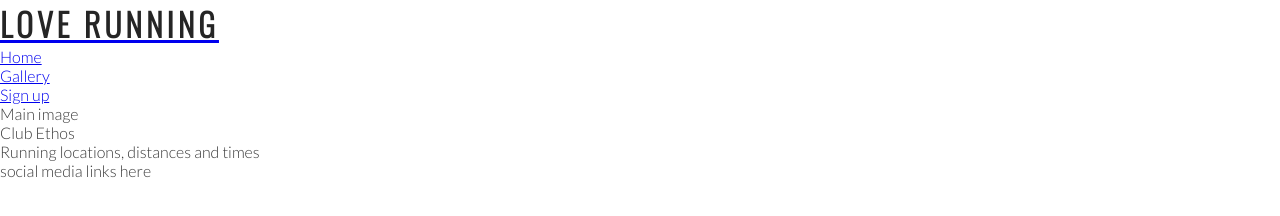
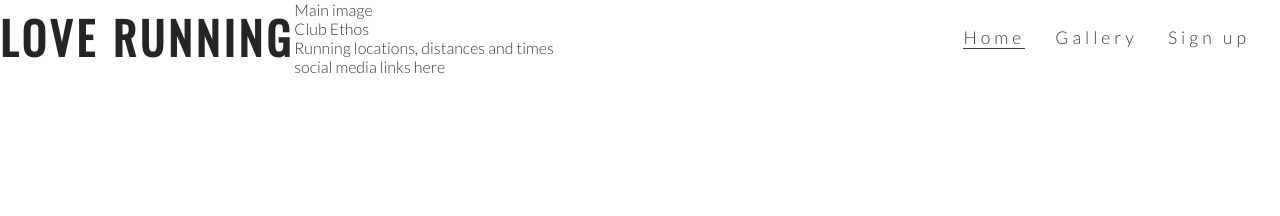
Before and after one commit to DebbieBergstrom/love-running, a plain HTML site: page index.html in a window 1280 px wide. Drawn offline with nearby package versions, Linux system fonts and the light colour scheme.

Commit message:
Style navigation links

```diff
--- a/assets/css/style.css
+++ b/assets/css/style.css
@@ -1,28 +1,55 @@
-@import url('https://fonts.googleapis.com/css2?family=Lato:wght@300&family=Oswald:wght@300&display=swap');
+@import url('https://fonts.googleapis.com/css2?family=Lato:wght@300&family=Oswald&display=swap');
 
 * {
     margin: 0;
     padding: 0;
-    border: none
+    border: none;
 }
 
 body {
-    font-family: Lato;
+    font-family: Lato, sans-serif;
     font-weight: 300;
-    color: #3a3a3a
+    color: #3a3a3a;
 }
 
-/* headings and logo*/
+/* headings and logo */
 
 h1, h2 {
-    font-family: Oswald; sans-serif;
+    font-family: Oswald, sans-serif;
     text-transform: uppercase;
     letter-spacing: 4px;
-    color: #252525
+    color: #252525;
 }
 
 #logo {
     float: left;
     font-size: 280%;
+}
 
+#menu {
+    font-size: 110%;
+    letter-spacing: 4px;
 }
+
+#menu, #logo {
+    line-height: 75px;
+}
+
+#menu li {
+    float: right;
+    list-style-type: none;
+    margin-right: 30px;
+}
+
+#menu a:hover {
+    border-bottom: 1px solid #3a3a3a;
+}
+
+.active {
+    border-bottom: 1px solid #3a3a3a;
+}
+
+#menu a {
+    text-decoration: none;
+    color: inherit
+}
--- a/index.html
+++ b/index.html
@@ -17,16 +17,15 @@
 <body>
     <header>
         <a href="index.html">
-            <h1>Love Running</h1>
+            <h1 id="logo">Love Running</h1>
         </a>
         <nav>
-            <ul>
-                <li>
-                    <a href="index.html">Home</a>
+            <ul id="menu">
+                <li><a href="#">Sign up</a>
                 </li>
                 <li><a href="#">Gallery</a>
                 </li>
-                <li><a href="#">Sign up</a>
+                <li><a href="index.html" class="active">Home</a>
                 </li>
             </ul>
         </nav>
```
